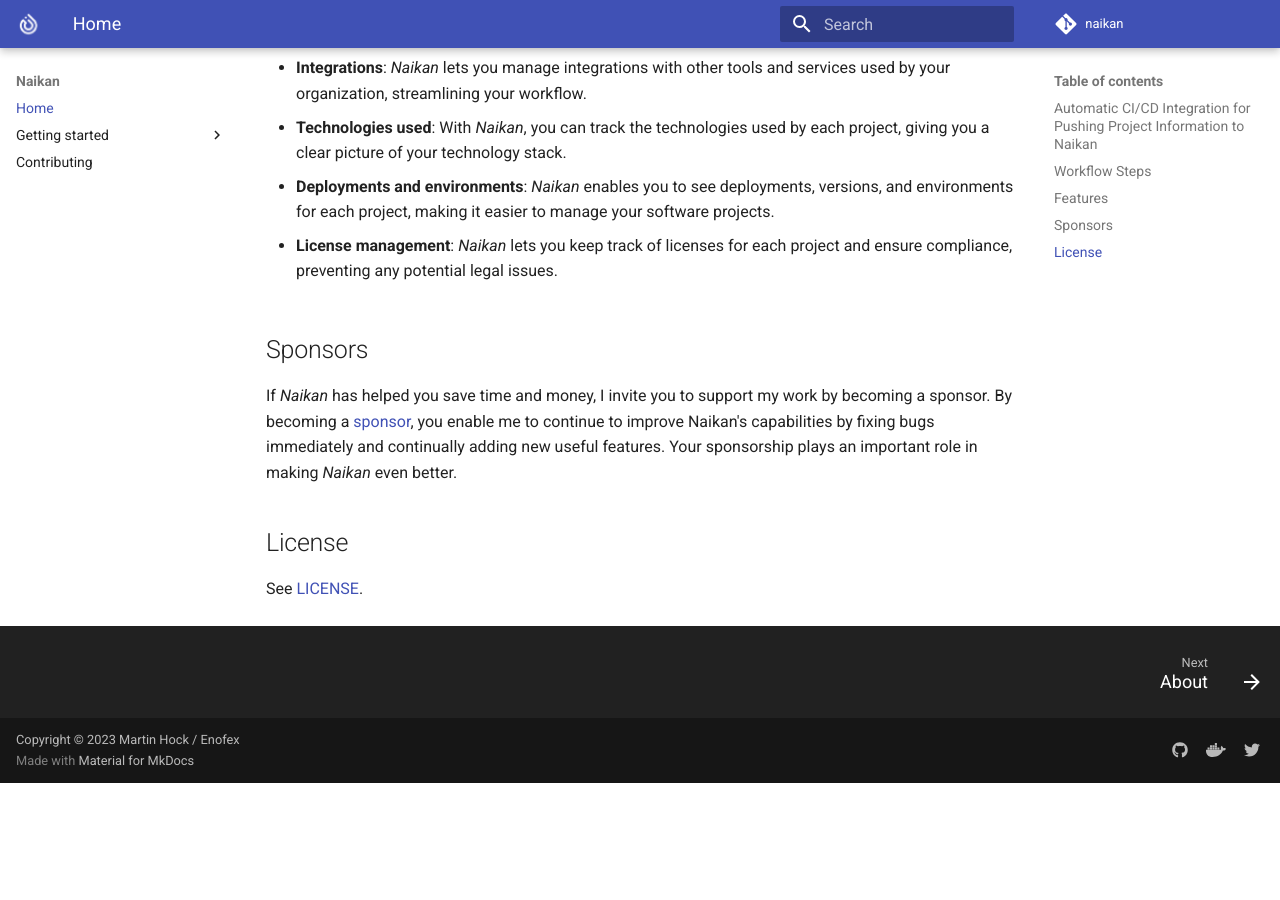
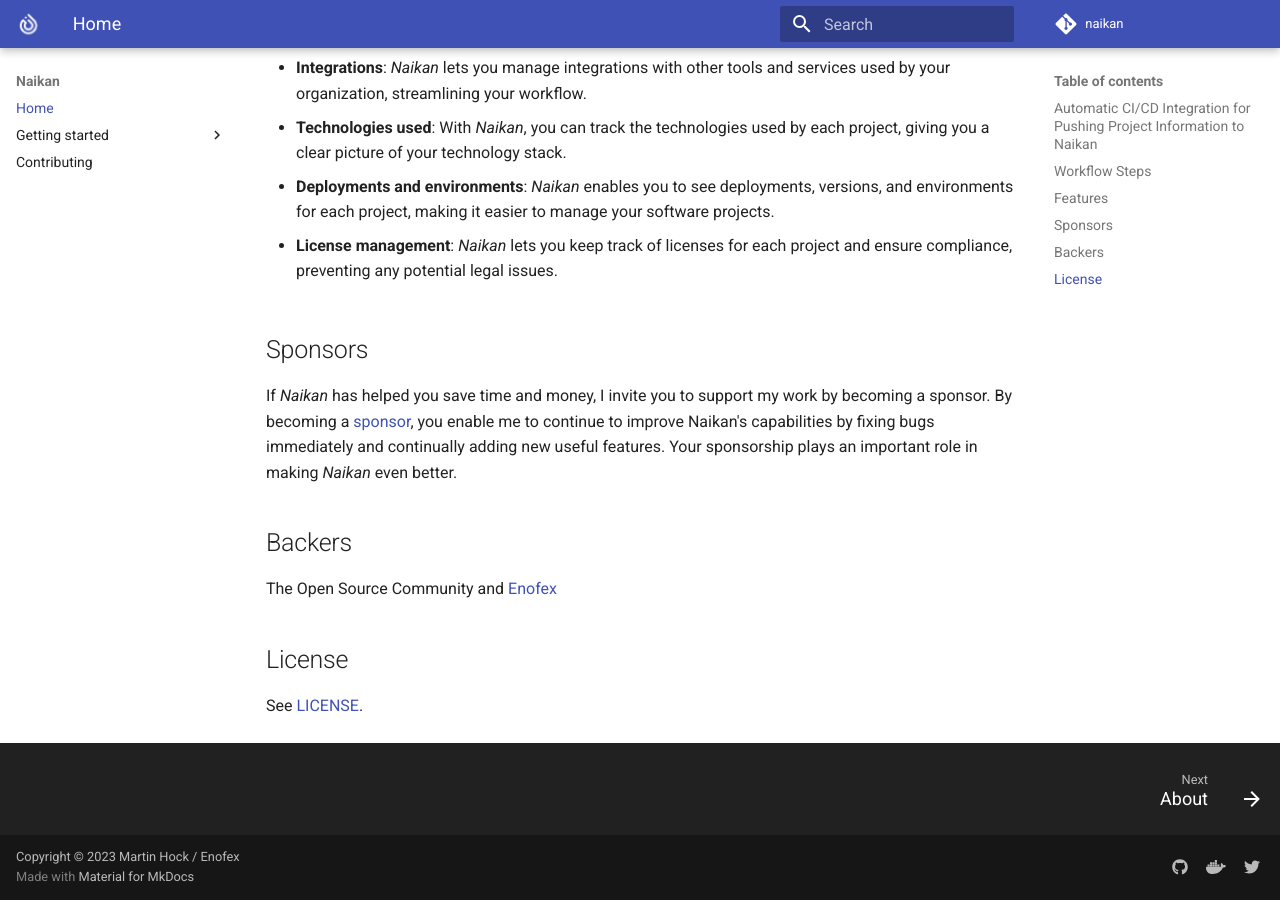
Before and after one commit to enofex/naikan, an MkDocs documentation site: the page built from docs/index.md, in a window 1280 px wide and 900 px high, scrolled down 1589 px. Built offline with MkDocs 1.6.1 and Material for MkDocs 9.7.7, drawn with Linux system fonts in a browser that asks for light colours; comment, search, counter and statistics services are not loaded; before the commit the page ends 2372 px from its top, so only the background shows below that.

Commit message:
Add Backers information

```diff
--- a/docs/index.md
+++ b/docs/index.md
@@ -68,6 +68,10 @@
 Naikan's capabilities by fixing bugs immediately and continually adding new useful features. Your
 sponsorship plays an important role in making *Naikan* even better.
 
+## Backers
+
+The Open Source Community and [Enofex](https://enofex.com)
+
 ## License
 
 See [LICENSE](https://github.com/enofex/naikan/blob/main/LICENSE).
```
